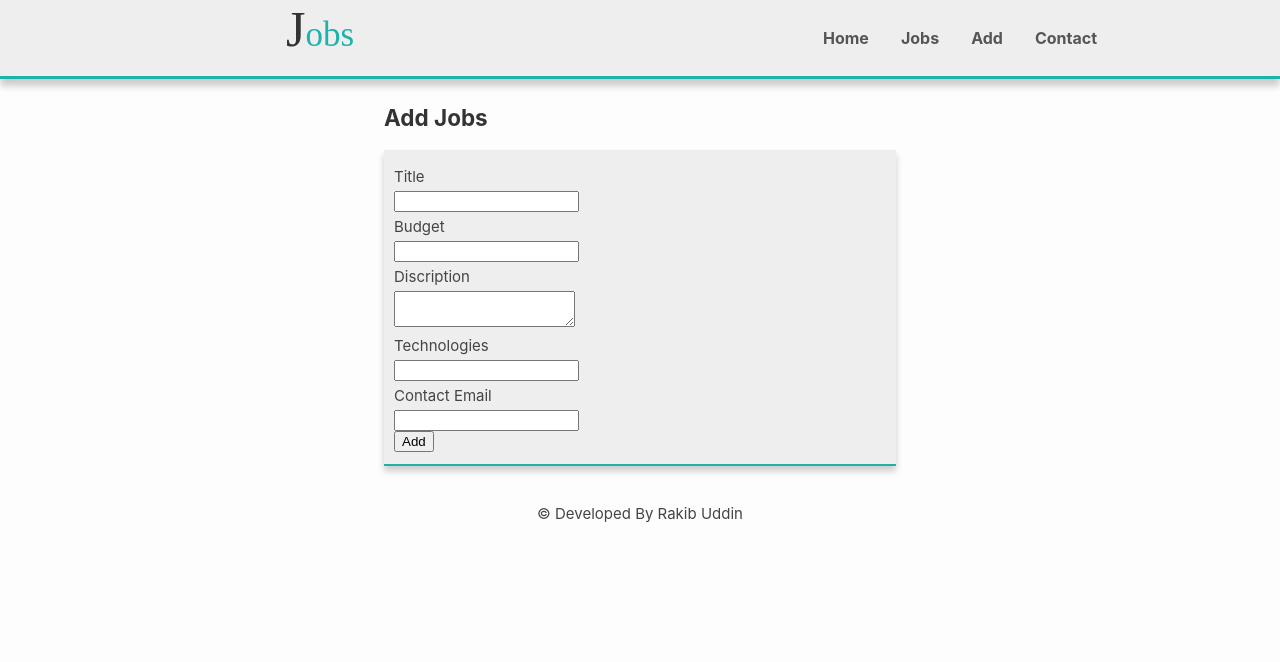
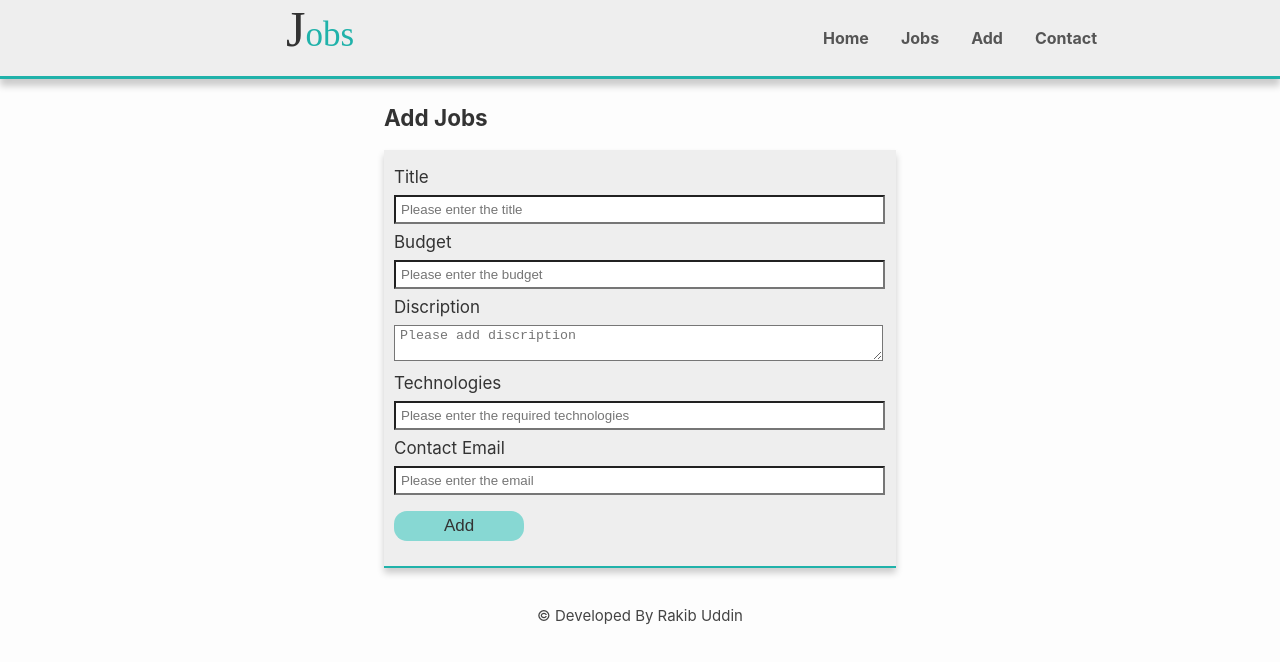
Before and after one commit to RRakib/jobCircular_React_Node_Express_PostgreSQL, a React (Create React App) app in the folder client/: page /add_jobs in a window 1280 px wide. Shown: the top 662 px of the page. Built offline with nearby package versions, Linux system fonts and the light colour scheme.

Commit message:
Designed Add Form

```diff
--- a/client/src/Components/Body/Add/Add.js
+++ b/client/src/Components/Body/Add/Add.js
@@ -20,19 +20,49 @@ class Add extends Component{
                 <div className="jobs">
                     <form onSubmit={this.handleSubmit}>
                         <p>Title</p>
-                        <input />
+                        <input
+                            type = "text"
+                            name = "title"
+                            value = {this.state.title}
+                            onChange = {this.handleChange}
+                            placeholder = "Please enter the title"
+                        />
                         <br />
                         <p>Budget</p>
-                        <input />
+                        <input
+                            type = "text"
+                            name = "budget"
+                            value = {this.state.budget}
+                            onChange = {this.handleChange}
+                            placeholder = "Please enter the budget"
+                        />
                         <br />
                         <p>Discription</p>
-                        <textarea />
+                        <textarea
+                            type = "text"
+                            name = "discription"
+                            value = {this.state.discription}
+                            onChange = {this.handleChange}
+                            placeholder = "Please add discription"
+                        />
                         <br />
                         <p>Technologies</p>
-                        <input />
+                        <input
+                            type = "text"
+                            name = "technologies"
+                            value = {this.state.technologies}
+                            onChange = {this.handleChange}
+                            placeholder = "Please enter the required technologies"
+                        />
                         <br />
                         <p>Contact Email</p>
-                        <input />
+                        <input
+                            type = "email"
+                            name = "email"
+                            value = {this.state.email}
+                            onChange = {this.handleChange}
+                            placeholder = "Please enter the email"
+                        />
                         <br />
                         <button>Add</button>
                     </form>
--- a/client/src/Components/Body/Jobs/Jobs.css
+++ b/client/src/Components/Body/Jobs/Jobs.css
@@ -13,6 +13,31 @@
     background: #eee;
     box-shadow: 0 5px 7px rgba(0,0,0,.2);
     border-bottom: 2px solid lightseagreen;
+}
+.body .jobs input{
+    width: 97%;
+    margin: 3px 0;
+    padding: 5px 5px;
+    background: #fff;
+}
+.body .jobs textarea{
+    width: 97%;
+    margin: 3px 0;
+    padding: 2px 5px;
+    background: #fff;
+}
+.body .jobs form button{
+    border: none;
+    color: #333;
+    margin: 13px 0 ;
+    font-size: 17px;
+    padding: 5px 50px;
+    border-radius: 13px;
+    background: #87d8d3;
+}
+.body .jobs form p{
+    color: #333;
+    font-size: 17px;
 }
 .body .jobs ul{
     padding: 0;
--- a/client/src/index.css
+++ b/client/src/index.css
@@ -14,6 +14,5 @@ p{
   margin: 5px 0;
 }
 code {
-  font-family: source-code-pro, Menlo, Monaco, Consolas, "Courier New",
-    monospace;
+  font-family: source-code-pro, Menlo, Monaco, Consolas, "Courier New", monospace;
 }
```
